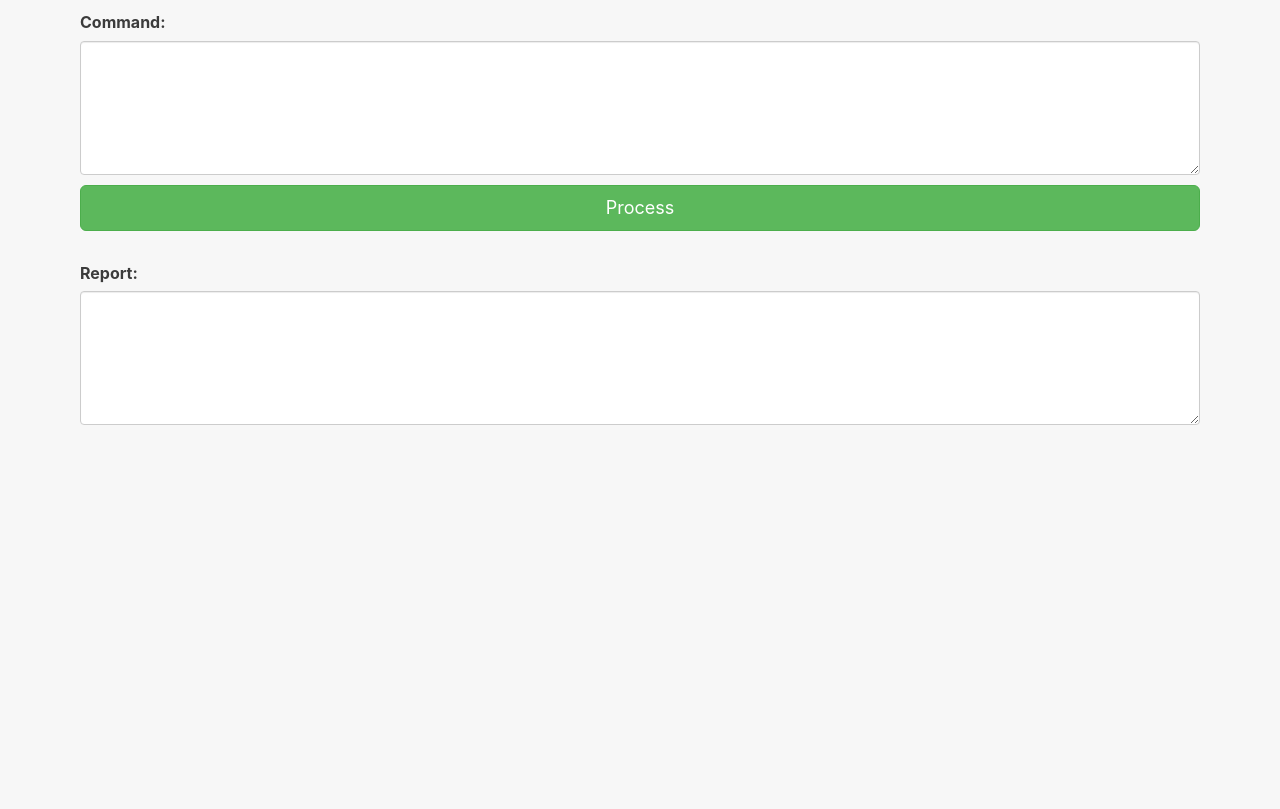
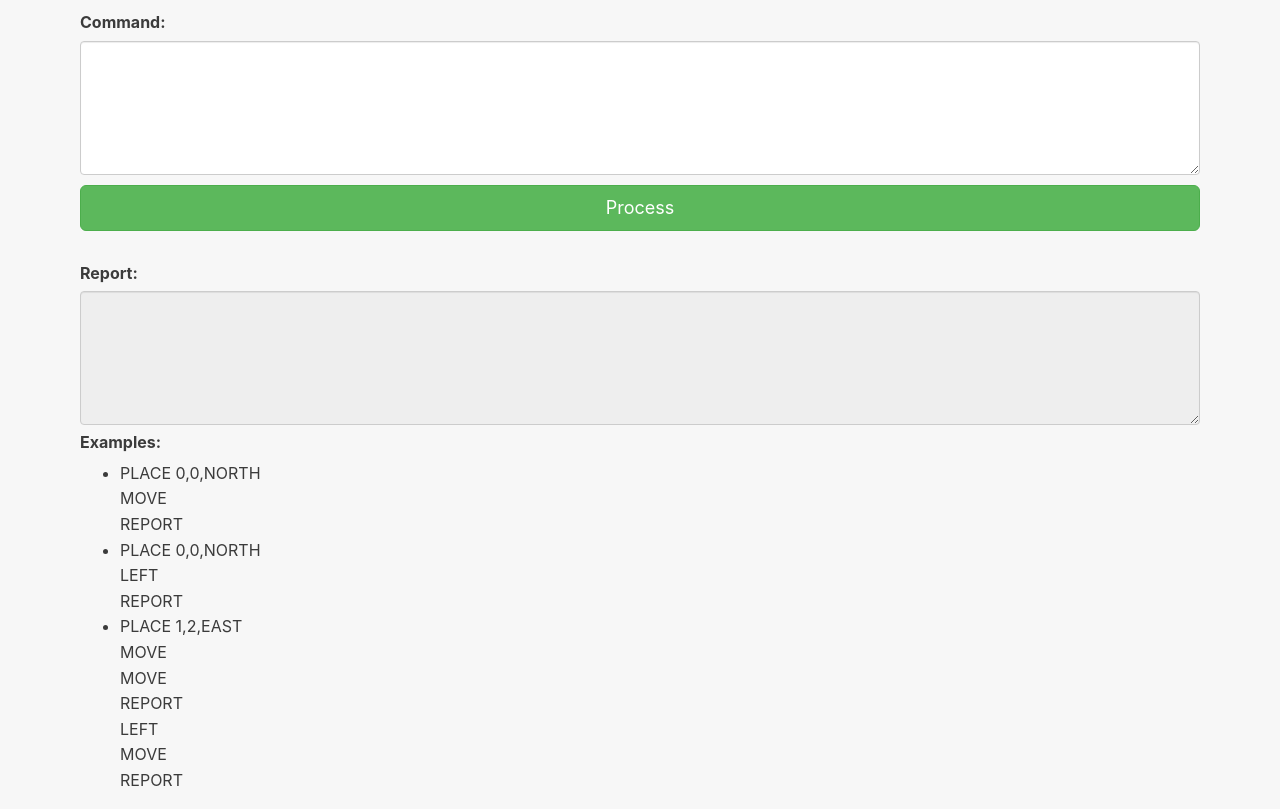
Before and after one commit to NareshKumarM/ToyRobot, a plain HTML site: page index.html in a window 1280 px wide. Drawn offline with nearby package versions, Linux system fonts and the light colour scheme.

Commit message:
Set Examples

```diff
--- a/index.html
+++ b/index.html
@@ -13,6 +13,7 @@
 </head>
 
 <body class="container">
+
     <div class="row">
         <div class="col-12">
             <label>Command:</label>
@@ -21,9 +22,34 @@
         </div>
         <div class="col-12 mt-4">
             <label>Report:</label>
-            <textarea class="form-control" rows="6" id="report"></textarea>
+            <textarea class="form-control" rows="6" id="report" readonly></textarea>
+        </div>
+        <div class="col-12">
+            <label>Examples:</label>
+            <ul>
+                <li>
+                    PLACE 0,0,NORTH
+                    <br/>MOVE
+                    <br/>REPORT
+                </li>
+                <li>
+                    PLACE 0,0,NORTH
+                    <br/>LEFT
+                    <br/>REPORT
+                </li>
+                <li>
+                    PLACE 1,2,EAST
+                    <br/>MOVE
+                    <br/>MOVE
+                    <br/>REPORT
+                    <br/>LEFT
+                    <br/>MOVE
+                    <br/>REPORT
+                </li>
+            </ul>
         </div>
     </div>
+
 
 
     <script src="parser.js"></script>
--- a/style.css
+++ b/style.css
@@ -16,11 +16,13 @@ textarea {
 textarea:hover, textarea:focus {
     box-shadow: 0px 2px 2px rbga(0, 0, 0, 0.15);
 }
+
 button.btn {
     display: block;
     outline: 0;
     margin: 10px 0px 30px;
 }
+
 table{
     border:1px solid black;
 }
@@ -32,7 +34,6 @@ td{
     vertical-align: middle;
 }
 
-
 #robo{
     height: 90px;
     width:auto;
```
